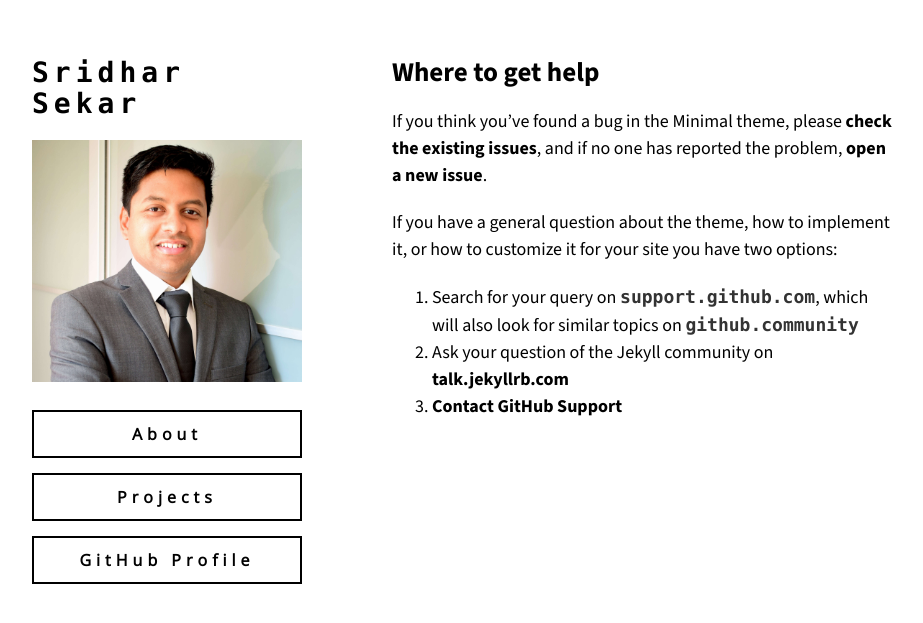
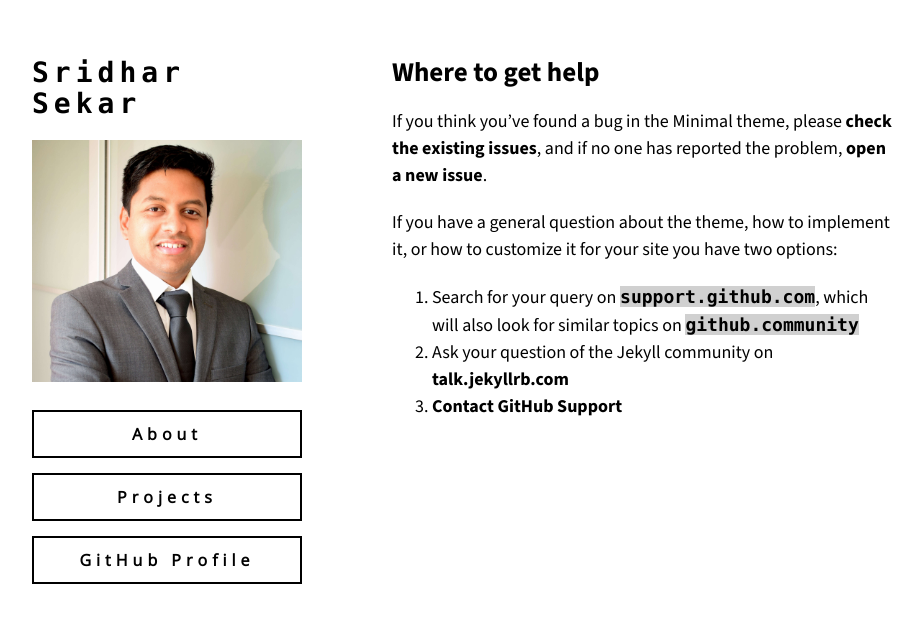
Before and after one commit to sridhar-portfolio/sridhar-portfolio.github.io, a Jekyll site: the page built from docs/SUPPORT.md, in a window 1280 px wide. Shown: the top 623 px of the page, without its empty margins (178-1101 px from the left). Built offline with Jekyll 4.4.1, drawn with Linux system fonts in a browser that asks for light colours; our own code applies the rules of GitHub Pages for plain Markdown files; the repository's description, which GitHub fills in, is left out.

Commit message:
Update jekyll-theme-minimal.scss

```diff
--- a/_sass/jekyll-theme-minimal.scss
+++ b/_sass/jekyll-theme-minimal.scss
@@ -86,8 +86,9 @@ blockquote {
 }
 
 code, pre {
-  font-family:Monaco, Bitstream Vera Sans Mono, Lucida Console, Terminal, Consolas, Liberation Mono, DejaVu Sans Mono, Courier New, monospace;
-  color:#333;
+  font-family: Consolas, Monaco, Bitstream Vera Sans Mono, Lucida Console, Terminal, Liberation Mono, DejaVu Sans Mono, Courier New, monospace;
+  color:#000000;
+  background-color:#d0d0d0;
 }
 
 pre {
```
